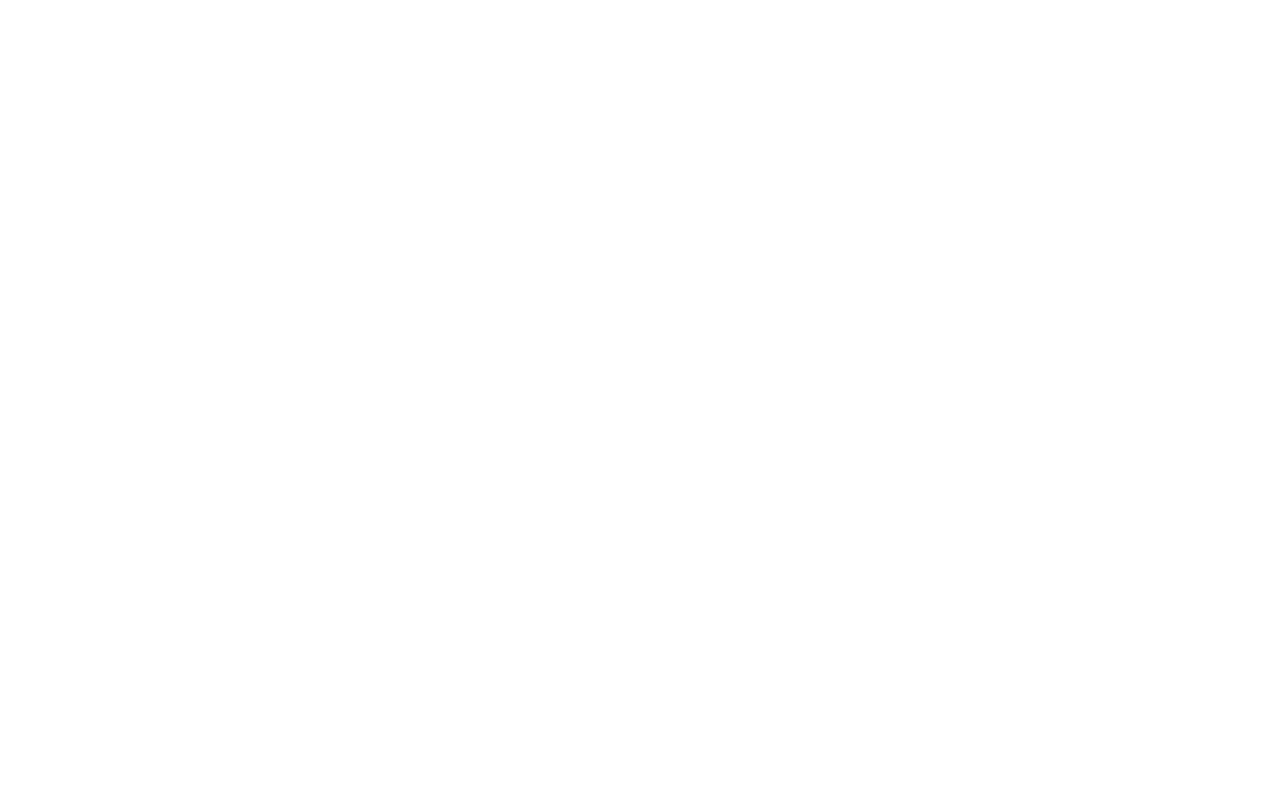
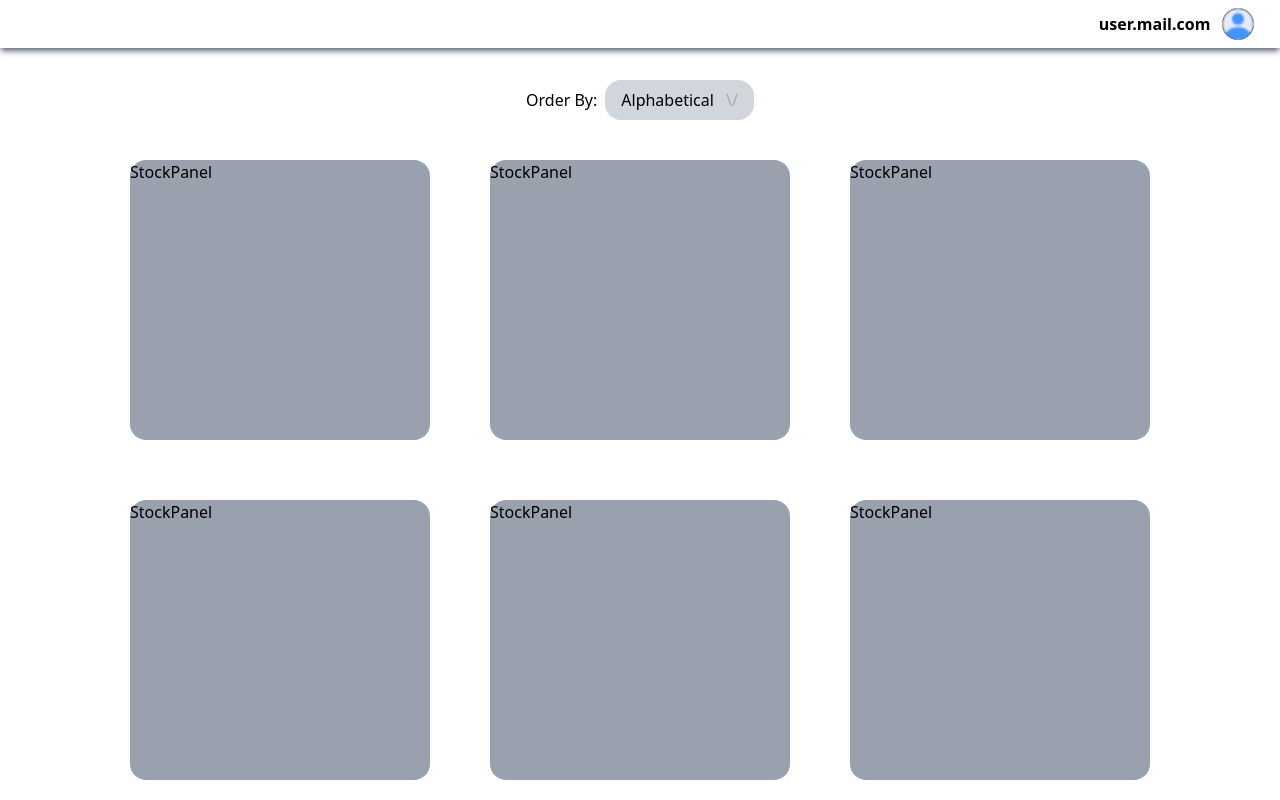
Before and after one commit to JBardoe/TradingSim, a React (Vite) app in the folder frontend/: page /allStocks in a window 1280 px wide. Before the commit this address had no page. Shown: the top 800 px of the page. Built offline with nearby package versions, Linux system fonts and the light colour scheme.

Commit message:
Added all stocks page

```diff
--- a/frontend/package.json
+++ b/frontend/package.json
@@ -11,6 +11,7 @@
   },
   "dependencies": {
     "@tailwindcss/vite": "^4.1.11",
+    "@tailwindplus/elements": "^1.0.7",
     "react": "^19.1.0",
     "react-dom": "^19.1.0",
     "react-router-dom": "^7.7.1",
--- a/frontend/src/App.tsx
+++ b/frontend/src/App.tsx
@@ -2,6 +2,7 @@
 import Login from "./pages/Login";
 import Register from "./pages/Register";
 import Home from "./pages/Home";
+import AllStocks from "./pages/AllStocks";
 
 function App() {
 	return (
@@ -10,6 +11,7 @@
 				<Route path="/" element={<Home />} />
 				<Route path="/login" element={<Login />} />
 				<Route path="/register" element={<Register />} />
+				<Route path="/allStocks" element={<AllStocks />} />
 			</Routes>
 		</Router>
 	);
--- /dev/null
+++ b/frontend/src/components/TopBar.tsx
@@ -0,0 +1,63 @@
+import { useState } from "react";
+import LogoutButton from "./login/LogoutButton";
+import { Link } from "react-router-dom";
+
+interface MenuProps {
+	home: boolean;
+}
+
+const TopBar = ({ home }: MenuProps) => {
+	const [accountMenuOpen, setAccountMenuOpen] = useState(false);
+
+	return (
+		<>
+			<div className="sticky top-0 w-full shadow-md shadow-gray-500 dark:shadow-black h-[6vh] dark:bg-gray-800 flex items-center px-[2vw] flex-row-reverse">
+				{!accountMenuOpen && (
+					<button
+						onClick={() => setAccountMenuOpen(!accountMenuOpen)}
+						className="cursor-pointer flex flex-row gap-3 w-fit items-center"
+					>
+						<p className="font-semibold">user.mail.com</p>
+						<img
+							src="../public/user.png"
+							className="size-8 rounded-full bg-gray-800 outline -outline-offset-1 outline-white/10"
+						></img>
+					</button>
+				)}
+			</div>
+			{accountMenuOpen && (
+				<div className="fixed top-[1vh] right-[2vw] w-[20vw] rounded-2xl bg-gray-300 dark:bg-gray-600 p-[1%] flex flex-col items-center">
+					<div className="w-full">
+						<div className="w-full flex flex-row justify-center items-center gap-2">
+							<p className="font-semibold">user.mail.com</p>
+							<img
+								src="../public/user.png"
+								className="size-8 rounded-full bg-gray-800 outline -outline-offset-1 outline-white/10"
+							></img>
+						</div>
+						<button
+							onClick={() => setAccountMenuOpen(!accountMenuOpen)}
+							className="cursor-pointer absolute top-[2%] right-[4%]"
+						>
+							✕
+						</button>
+					</div>
+					<hr className="w-full text-gray-400 rounded-full my-2" />
+					<div className="flex flex-col items-center w-full">
+						{home && (
+							<Link
+								to="/"
+								className="w-full rounded-lg py-1 text-center hover:bg-indigo-300 active:bg-indigo-500 dark:hover:bg-indigo-700 dark:active:bg-indigo-900 transition-all"
+							>
+								Home
+							</Link>
+						)}
+						<LogoutButton />
+					</div>
+				</div>
+			)}
+		</>
+	);
+};
+
+export default TopBar;
--- a/frontend/src/components/loginComponents/LogoutButton.tsx
+++ b/frontend/src/components/login/LogoutButton.tsx
@@ -14,7 +14,10 @@
 		return resp;
 	};
 	return (
-		<button className="rounded-2xl cursor-pointer" onClick={handleLogout}>
+		<button
+			className="hover:bg-indigo-300 active:bg-indigo-500 dark:hover:bg-indigo-700 dark:active:bg-indigo-900 cursor-pointer w-full rounded-lg py-1"
+			onClick={handleLogout}
+		>
 			Logout
 		</button>
 	);
--- /dev/null
+++ b/frontend/src/components/stocks/StockMenu.tsx
@@ -0,0 +1,105 @@
+import { useState } from "react";
+import StockPanel from "./StockPanel";
+
+const StockMenu = () => {
+	const [open, setOpen] = useState(false);
+	const [selected, setSelected] = useState(0);
+
+	const options = [
+		{ value: "alpha", label: "Alphabetical" },
+		{ value: "reverse-alpha", label: "Reverse Alphabetical" },
+		{ value: "date-new", label: "Newest First" },
+		{ value: "date-old", label: "Oldest First" },
+	];
+
+	const onSelect = (index: number) => {
+		setSelected(index);
+	};
+	return (
+		<>
+			<div className="w-full flex flex-col items-center mt-8">
+				<div className="relative inline-block text-left">
+					Order By:
+					<button
+						onClick={() => setOpen((prev) => !prev)}
+						className="px-4 py-2 rounded-2xl cursor-pointer bg-gray-300 hover:bg-indigo-400 dark:bg-gray-800 dark:hover:bg-indigo-600 transition ml-2"
+					>
+						{options[selected].label}{" "}
+						<span className="opacity-20 ml-2">\/</span>
+					</button>
+					{open && (
+						<div className="absolute right-0 mt-2 w-48 rounded-md shadow-lg bg-white dark:bg-gray-800 ring-1 ring-black ring-opacity-5 z-10">
+							<div className="py-1">
+								{options.map((opt, index) => (
+									<button
+										key={opt.value}
+										onClick={() => {
+											onSelect(index);
+											setOpen(false);
+										}}
+										className="block w-full text-left px-4 py-2 text-sm cursor-pointer bg-white hover:bg-indigo-400 dark:bg-gray-800 dark:hover:bg-indigo-600"
+									>
+										{opt.label}
+									</button>
+								))}
+							</div>
+						</div>
+					)}
+				</div>
+			</div>
+
+			<div className="w-full h-full flex flex-wrap p-10 gap-x-15 gap-y-15 justify-center">
+				<StockPanel />
+				<StockPanel />
+				<StockPanel />
+				<StockPanel />
+				<StockPanel />
+				<StockPanel />
+				<StockPanel />
+				<StockPanel />
+				<StockPanel />
+				<StockPanel />
+				<StockPanel />
+				<StockPanel />
+				<StockPanel />
+				<StockPanel />
+				<StockPanel />
+				<StockPanel />
+				<StockPanel />
+				<StockPanel />
+				<StockPanel />
+				<StockPanel />
+				<StockPanel />
+				<StockPanel />
+				<StockPanel />
+				<StockPanel />
+				<StockPanel />
+				<StockPanel />
+				<StockPanel />
+				<StockPanel />
+				<StockPanel />
+				<StockPanel />
+				<StockPanel />
+				<StockPanel />
+				<StockPanel />
+				<StockPanel />
+				<StockPanel />
+				<StockPanel />
+				<StockPanel />
+				<StockPanel />
+				<StockPanel />
+				<StockPanel />
+				<StockPanel />
+				<StockPanel />
+				<StockPanel />
+				<StockPanel />
+				<StockPanel />
+				<StockPanel />
+				<StockPanel />
+				<StockPanel />
+			</div>
+		</>
+	);
+};
+
+export default StockMenu;
--- /dev/null
+++ b/frontend/src/components/stocks/StockPanel.tsx
@@ -0,0 +1,9 @@
+const StockPanel = () => {
+	return (
+		<div className="rounded-2xl w-75 h-70 bg-gray-400 dark:bg-gray-800 hover:scale-[115%]">
+			StockPanel
+		</div>
+	);
+};
+
+export default StockPanel;
--- /dev/null
+++ b/frontend/src/pages/AllStocks.tsx
@@ -0,0 +1,13 @@
+import StockMenu from "../components/stocks/StockMenu";
+import TopBar from "../components/TopBar";
+
+const AllStocks = () => {
+	return (
+		<>
+			<TopBar home={true} />
+			<StockMenu />
+		</>
+	);
+};
+
+export default AllStocks;
--- a/frontend/src/pages/Home.tsx
+++ b/frontend/src/pages/Home.tsx
@@ -1,6 +1,7 @@
 import { useEffect, useRef, useState } from "react";
 import useAuthenticated from "../components/hooks/useAuthenticated";
-import LogoutButton from "../components/loginComponents/LogoutButton";
+import { useNavigate } from "react-router-dom";
+import TopBar from "../components/TopBar";
 
 const Home = () => {
 	const containerRef = useRef<HTMLDivElement>(null);
@@ -8,7 +9,7 @@
 	const [topHeight, setTopHeight] = useState(window.innerHeight * (2 / 3));
 	const [isDraggingVertical, setIsDraggingVertical] = useState(false);
 	const [isDraggingHorizontal, setIsDraggingHorizontal] = useState(false);
-	const [accountMenuOpen, setAccountMenuOpen] = useState(false);
+	const navigate = useNavigate();
 	const { authenticated } = useAuthenticated();
 
 	const startVerticalDrag = () => setIsDraggingVertical(true);
@@ -43,37 +44,7 @@
 
 	return (
 		<>
-			<div className="sticky top-0 w-full shadow-md shadow-gray-500 dark:shadow-black h-[6vh] dark:bg-gray-800 flex items-center px-[2vw] flex-row-reverse">
-				{!accountMenuOpen && (
-					<button
-						onClick={() => setAccountMenuOpen(!accountMenuOpen)}
-						className="cursor-pointer flex flex-row gap-3 w-fit"
-					>
-						<p className="font-semibold">user.mail.com</p>
-						<img src="../public/user.png" className="w-5"></img>
-					</button>
-				)}
-			</div>
-			{accountMenuOpen && (
-				<div className="fixed top-[1vh] right-[2vw] w-[20vw] rounded-2xl bg-gray-300 dark:bg-gray-600 p-[1%] flex flex-col items-center">
-					<div>
-						<div className="w-full flex flex-row justify-center gap-2">
-							<p className="font-semibold">user.mail.com</p>
-							<img src="../public/user.png" className="w-5"></img>
-						</div>
-						<button
-							onClick={() => setAccountMenuOpen(!accountMenuOpen)}
-							className="cursor-pointer absolute top-[2%] right-[4%]"
-						>
-							✕
-						</button>
-					</div>
-					<hr className="w-full text-gray-400 rounded-full my-2" />
-					<div>
-						<LogoutButton />
-					</div>
-				</div>
-			)}
+			<TopBar home={false} />
 			<div
 				ref={containerRef}
 				className="flex h-[94vh] w-screen bg-white dark:bg-gray-900"
@@ -86,7 +57,16 @@
 						style={{ height: `${topHeight}px` }}
 						className="overflow-auto bg-gray-50 dark:bg-gray-900 p-4"
 					>
-						<p>Tracked Stocks</p>
+						<button
+							style={{
+								right: `calc(1% + ${rightWidth}px)`,
+								bottom: `calc(95% - ${topHeight}px)`,
+							}}
+							className="text-white rounded-full absolute cursor-pointer bg-indigo-600 hover:bg-indigo-800 active:bg-indigo-950 dark:bg-indigo-500 dark:hover:bg-indigo-700 dark:active:bg-indigo-900 text-4xl font-bold px-[0.7%] pb-[0.4%] hover:scale-[110%] active:scale-[97%]"
+							onClick={() => navigate("/allStocks")}
+						>
+							+
+						</button>
 					</div>
 
 					<div
--- a/frontend/src/pages/Login.tsx
+++ b/frontend/src/pages/Login.tsx
@@ -1,4 +1,4 @@
-import LoginForm from "../components/loginComponents/LoginForm";
+import LoginForm from "../components/login/LoginForm";
 
 const Login = () => {
 	return (
--- a/frontend/src/pages/Register.tsx
+++ b/frontend/src/pages/Register.tsx
@@ -1,4 +1,4 @@
-import RegisterForm from "../components/loginComponents/RegisterForm";
+import RegisterForm from "../components/login/RegisterForm";
 
 const Register = () => {
 	return (
```
Also changed, not shown: frontend/src/components/login/LoginForm.tsx (renamed from frontend/src/components/loginComponents/LoginForm.tsx), frontend/src/components/login/RegisterForm.tsx (renamed from frontend/src/components/loginComponents/RegisterForm.tsx), 1 other file (tests, documents, lock files or other folders).
